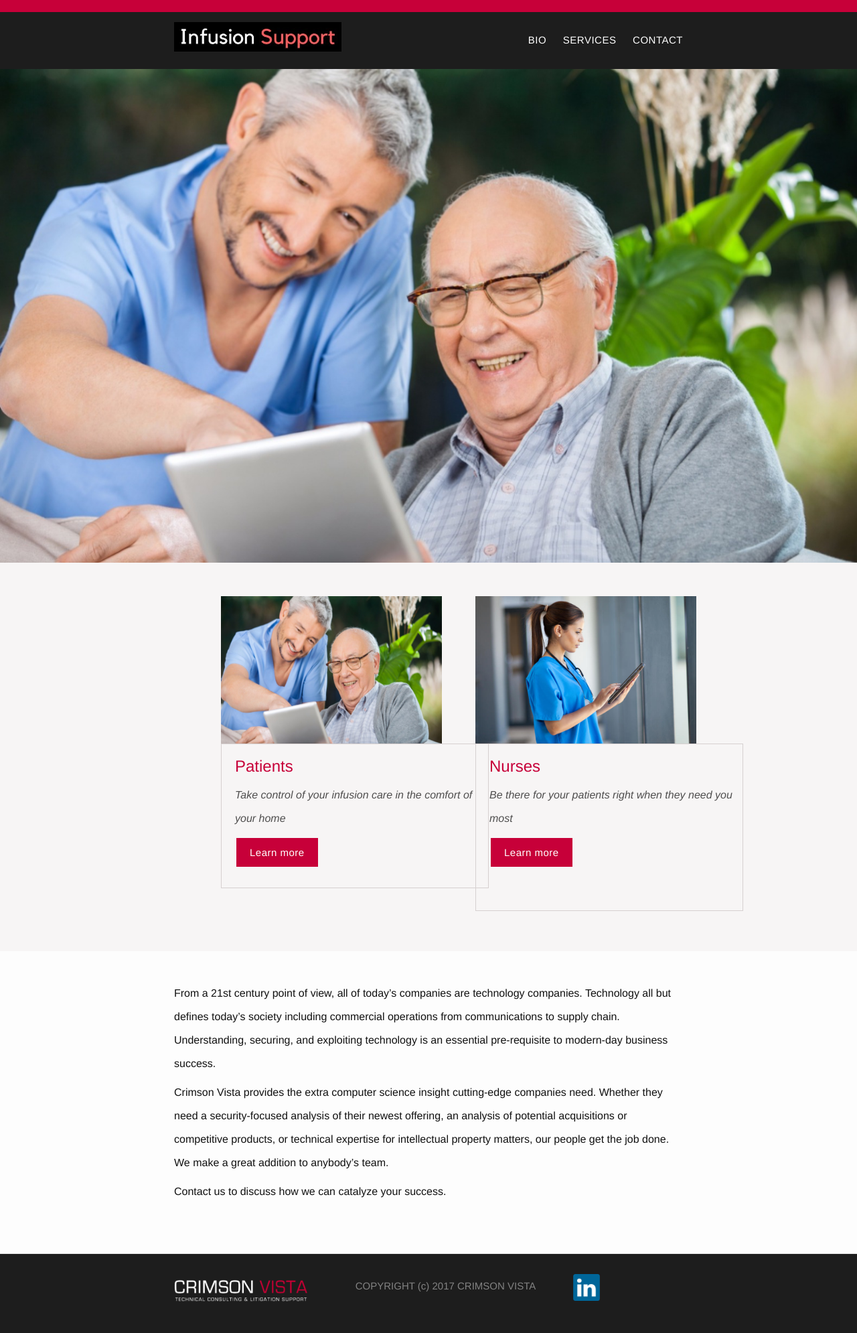
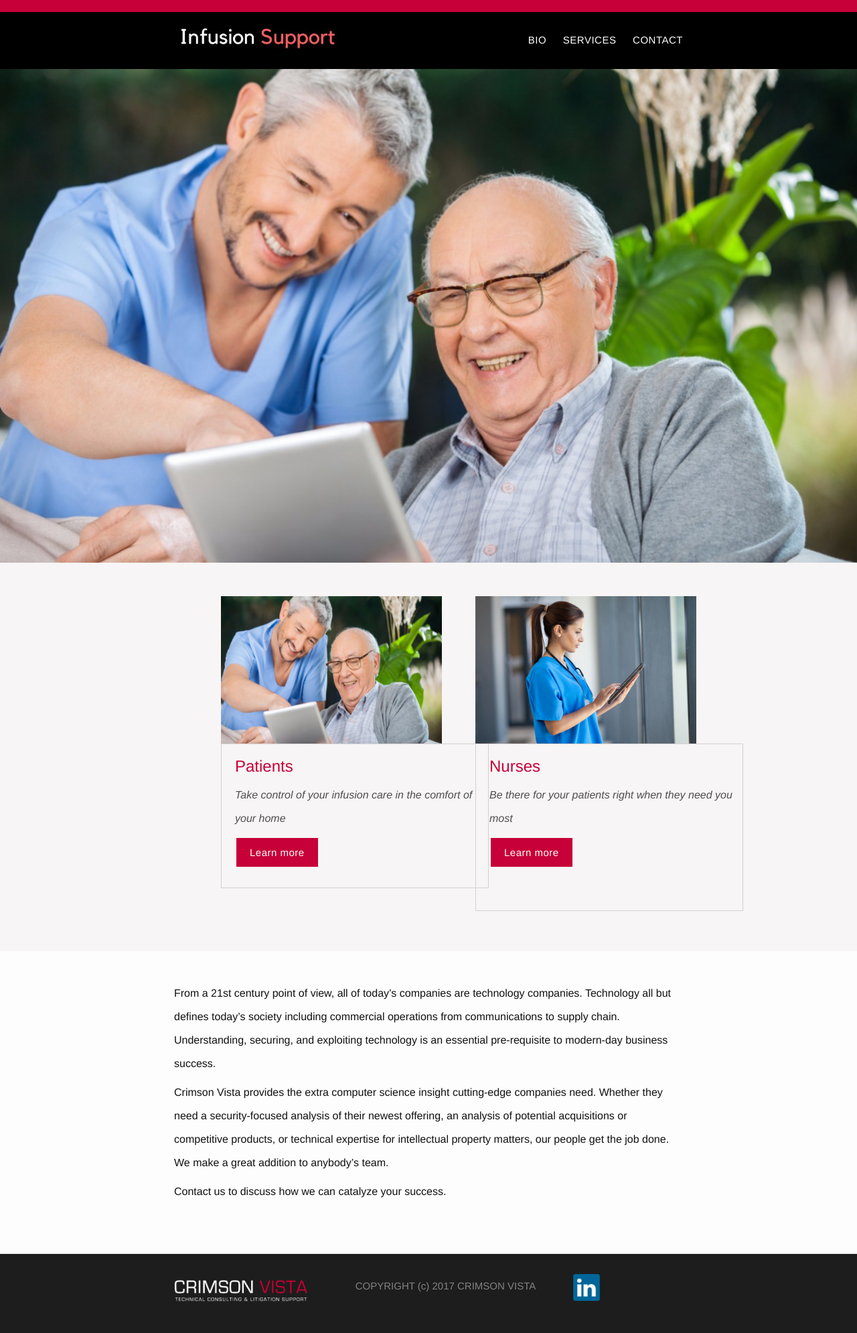
Before and after one commit to vezenwa/vezenwa.github.io, a Jekyll site: the page built from index.md, in a window 1280 px wide. Shown: the whole page at 67% size. Built offline with Jekyll 4.4.1, drawn with Linux system fonts in a browser that asks for light colours.

Commit message:
Update main.scss

```diff
--- a/assets/main.scss
+++ b/assets/main.scss
@@ -359,7 +359,7 @@ pre {
  * Site header
  */
 .site-header {
-  background: #1D1D1D;
+  background: black;
   border-top: 18px solid #C70039;
   border-bottom: 0px solid #e8e8e8;
   min-height: 85px; /*55.95px;*/
```
